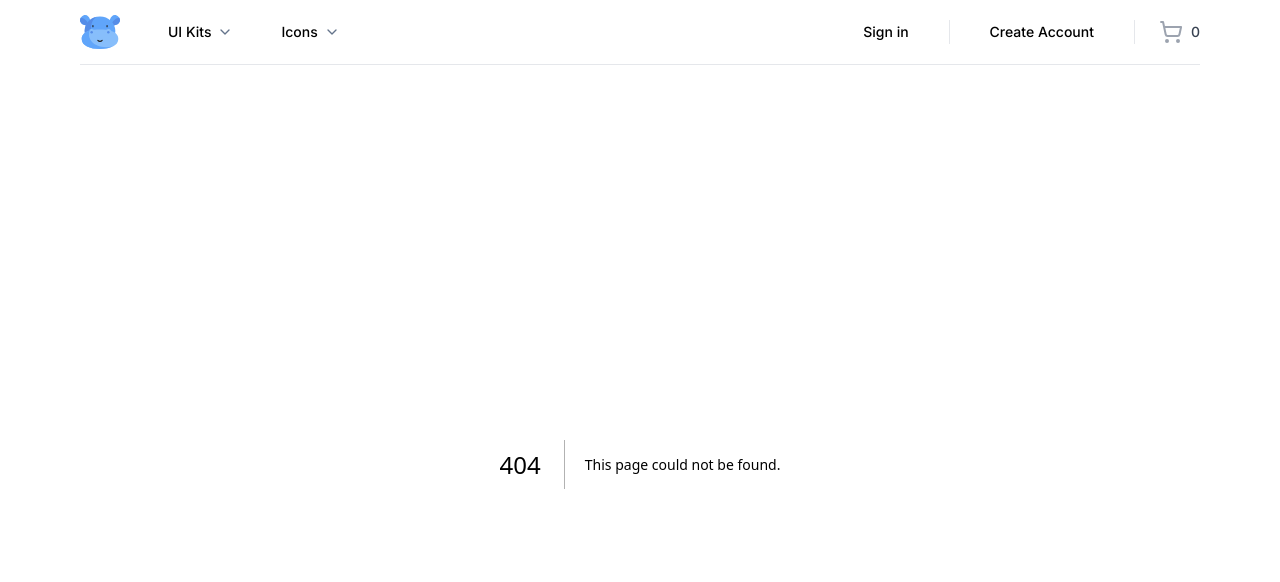
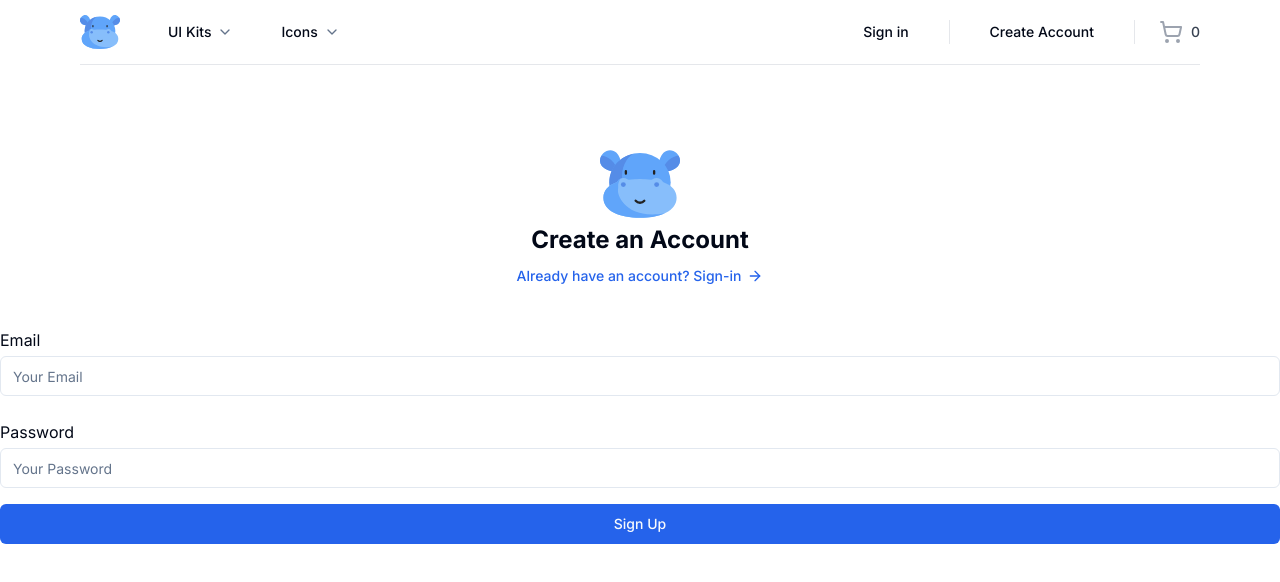
Before and after one commit to Shashank245/digital-marketplace, a Next.js app in the folder digitalmarketplace/: page /sign-up in a window 1280 px wide. Before the commit this address had no page. Shown: the top 582 px of the page. Built offline with nearby package versions, Linux system fonts and the light colour scheme.

Commit message:
Finsihed Client Sign up page

```diff
--- /dev/null
+++ b/digitalmarketplace/src/app/(auth)/sign-up/page.tsx
@@ -0,0 +1,83 @@
+"use client";
+
+import { Icons } from "@/components/icons";
+import { Button, buttonVariants } from "@/components/ui/button";
+import { Label } from "@radix-ui/react-label";
+import { ArrowRight } from "lucide-react";
+import Link from "next/link";
+import { Input } from "@/components/ui/input";
+import { cn } from "@/lib/utils";
+import { useForm } from "react-hook-form";
+import { zodResolver } from "@hookform/resolvers/zod";
+import { z } from "zod";
+const Page = () => {
+  const signUp = () => {};
+
+  const AuthCredentialsValidator = z.object({
+    email: z.string().email(),
+    password: z.string().min(8, {
+      message: `Passwords must be atleast 8 characters long`,
+    }),
+  });
+
+  type TAuthCredentialsValidator = z.infer<typeof AuthCredentialsValidator>
+
+  const {
+    register,
+    handleSubmit,
+    formState: { errors },
+  } = useForm<TAuthCredentialsValidator>({
+    resolver: zodResolver(AuthCredentialsValidator),
+  });
+  return (
+    <>
+      <div className="container relative flex pt-20 flex-col items-center justify-center lg:px-0">
+        <div className="mx-auto flex w-full flex-col justify-center space-y-6 sm: w-[350 px]">
+          <div className="flex flex-col items-center text-center">
+            <Icons.logo className="h-20 w-20" />
+            <h1 className="text-2xl font-bold">Create an Account</h1>
+
+            <Link
+              href="/sign-in"
+              className={buttonVariants({
+                variant: "link",
+                className: "gap-1.5",
+              })}
+            >
+              Already have an account? Sign-in
+              <ArrowRight className="h-4 w-4" />
+            </Link>
+          </div>
+
+          <div className="grid gap-6">
+            <form onSubmit={handleSubmit(signUp)}>
+              <div className="grid gap-2">
+                <div className="grid gap-1 py-2">
+                  <Label htmlFor="email">Email</Label>
+                  <Input
+                    {...register("email")}
+                    className={cn({ "focus-visible:ring-red-500": errors.email })}
+                    type="email"
+                    placeholder="Your Email"
+                  />
+                </div>
+
+                <div className="grid gap-1 py-2">
+                  <Label htmlFor="password">Password</Label>
+                  <Input
+                    {...register("password")}
+                    className={cn({ "focus-visible:ring-red-500": errors.password })}
+                    type="email"
+                    placeholder="Your Password"
+                  />
+                </div>
+                <Button>Sign Up</Button>
+              </div>
+            </form>
+          </div>
+        </div>
+      </div>
+    </>
+  );
+};
+export default Page;
--- /dev/null
+++ b/digitalmarketplace/src/components/ui/input.tsx
@@ -0,0 +1,25 @@
+import * as React from "react"
+
+import { cn } from "@/lib/utils"
+
+export interface InputProps
+  extends React.InputHTMLAttributes<HTMLInputElement> {}
+
+const Input = React.forwardRef<HTMLInputElement, InputProps>(
+  ({ className, type, ...props }, ref) => {
+    return (
+      <input
+        type={type}
+        className={cn(
+          "flex h-10 w-full rounded-md border border-input bg-background px-3 py-2 text-sm ring-offset-background file:border-0 file:bg-transparent file:text-sm file:font-medium placeholder:text-muted-foreground focus-visible:outline-none focus-visible:ring-2 focus-visible:ring-ring focus-visible:ring-offset-2 disabled:cursor-not-allowed disabled:opacity-50",
+          className
+        )}
+        ref={ref}
+        {...props}
+      />
+    )
+  }
+)
+Input.displayName = "Input"
+
+export { Input }
--- /dev/null
+++ b/digitalmarketplace/src/components/ui/label.tsx
@@ -0,0 +1,26 @@
+"use client"
+
+import * as React from "react"
+import * as LabelPrimitive from "@radix-ui/react-label"
+import { cva, type VariantProps } from "class-variance-authority"
+
+import { cn } from "@/lib/utils"
+
+const labelVariants = cva(
+  "text-sm font-medium leading-none peer-disabled:cursor-not-allowed peer-disabled:opacity-70"
+)
+
+const Label = React.forwardRef<
+  React.ElementRef<typeof LabelPrimitive.Root>,
+  React.ComponentPropsWithoutRef<typeof LabelPrimitive.Root> &
+    VariantProps<typeof labelVariants>
+>(({ className, ...props }, ref) => (
+  <LabelPrimitive.Root
+    ref={ref}
+    className={cn(labelVariants(), className)}
+    {...props}
+  />
+))
+Label.displayName = LabelPrimitive.Root.displayName
+
+export { Label }
```
Also changed, not shown: digitalmarketplace/package.json (+6 -1 lines), 1 other file (tests, documents, lock files or other folders).
